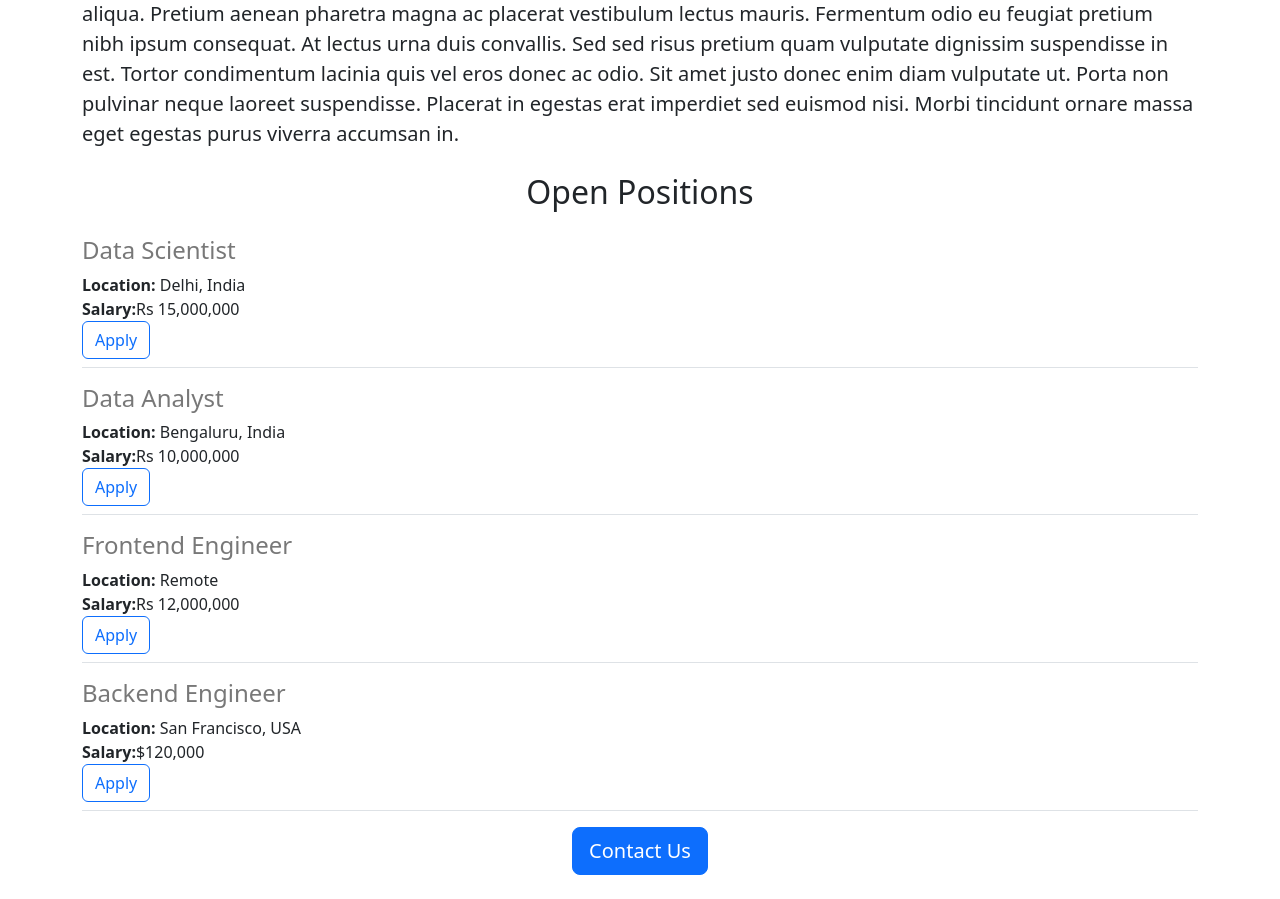
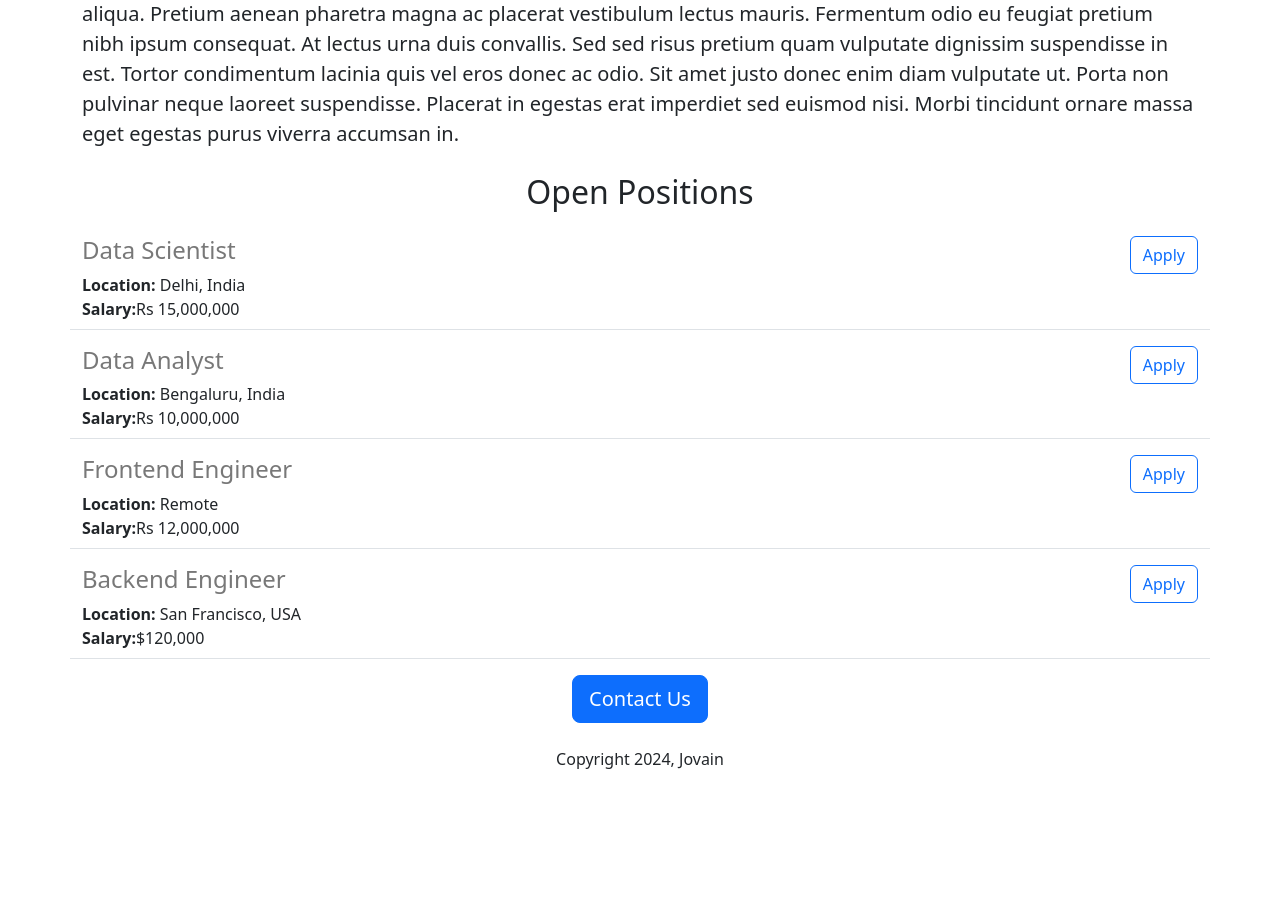
Before and after one commit to Kofigo375/careers-website, a Flask app: page / in a window 1280 px wide. Shown: the part 573-1472 px from the top of the page. After the commit the page ends 1342 px from the top, so only its background shows below. Run offline with Flask 3, Linux system fonts and the light colour scheme.

Commit message:
add files

```diff
--- a/app.py
+++ b/app.py
@@ -1,4 +1,4 @@
-from flask import Flask, render_template
+from flask import Flask, render_template, jsonify
 
 app = Flask(__name__)
 
@@ -34,6 +34,10 @@ def hello():
     return render_template("home.html",
                            jobs=JOBS)
 
+@app.route("/api/jobs")
+def list_jobs():
+    return jsonify(JOBS)
+
 
 if __name__ == "__main__":
     app.run(debug=True)
--- a/templates/jobitem.html
+++ b/templates/jobitem.html
@@ -1,4 +1,5 @@
-<div class="border-bottom" style="margin-bottom: 16px; padding-bottom: 8px;">
+<div class="border-bottom row" style="margin-bottom: 16px; padding-bottom: 8px;">
+    <div class="col-9">
         <h4 style="color: rgb(120, 120, 120); margin: bottom 4px;">{{ job['title']}}</h4>
         <div>
             <b>Location: </b>{{ job['location']}}
@@ -8,5 +9,8 @@
                 <b>Salary:</b>{{job['salary']}}
             </div>
         {% endif %}
+    </div>
+    <div class="col-3 d-flex justify-content-end align-items-start">
         <button type="button" class="btn btn-outline-primary">Apply</button>
     </div>
+</div>
```
Lines whose indentation alone changed are shown as unchanged.
